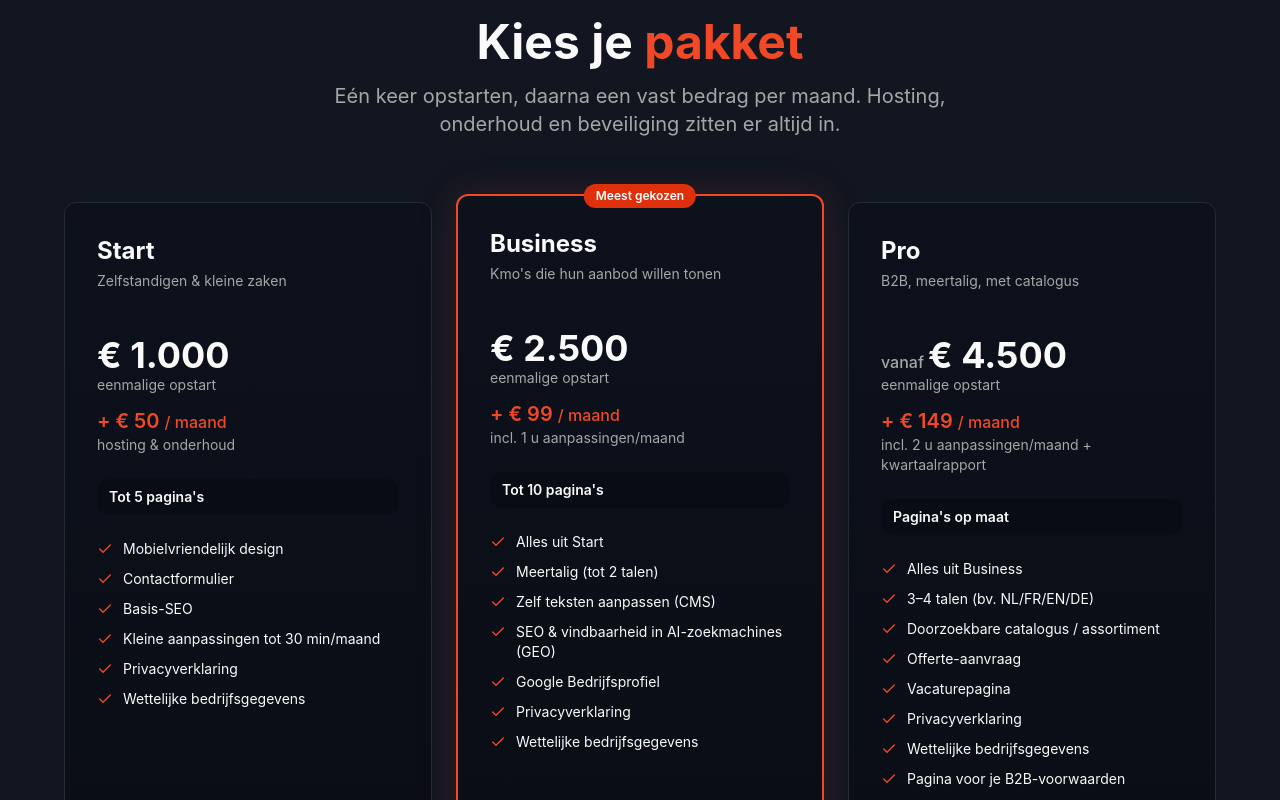
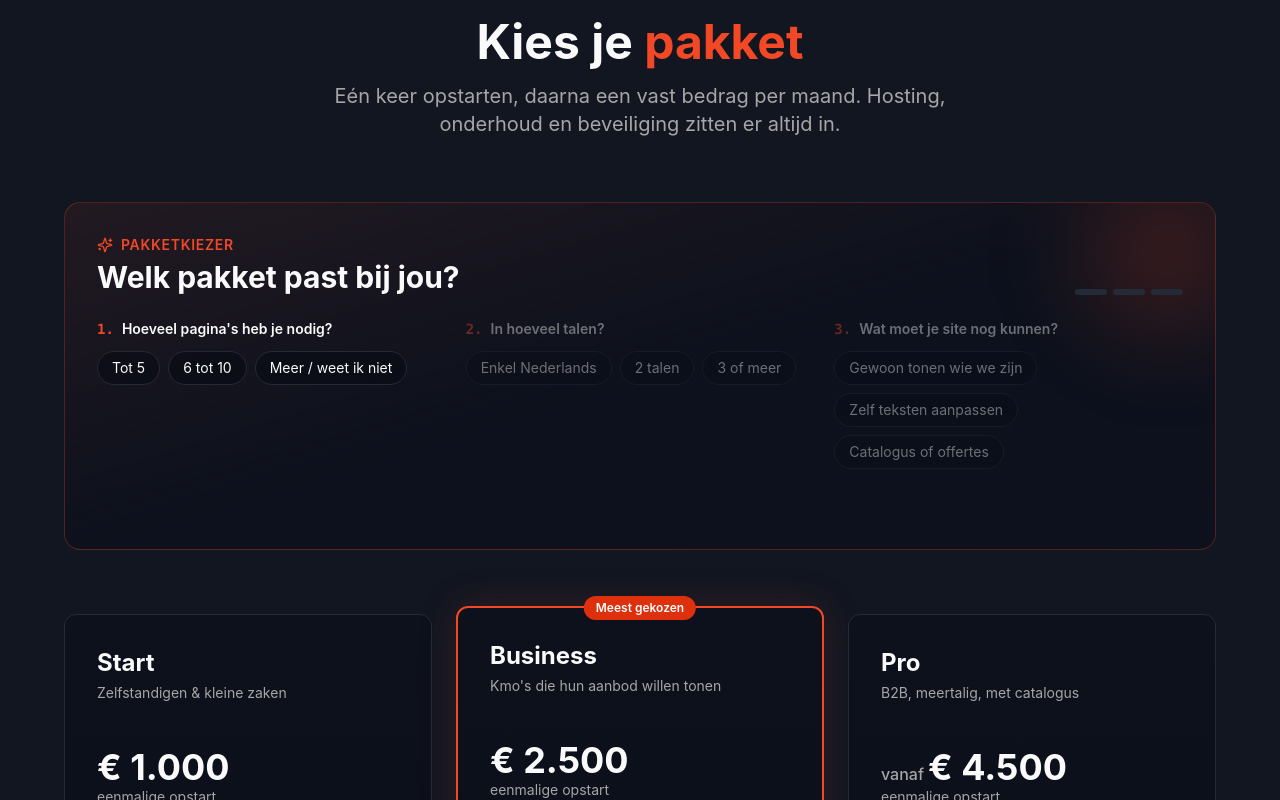
Before and after one commit to FlipForward/flipforward, a React (Vite) app: page / in a window 1280 px wide. Shown: the part 2380-3180 px from the top of the page. Built offline with nearby package versions, Linux system fonts and the light colour scheme.

Commit message:
feat(pakketten): pakketkiezer met drie vragen die het passende pakket markeert
Co-Authored-By: Claude Opus 5.5 <noreply@anthropic.com>

```diff
--- /dev/null
+++ b/src/components/PackageFinder.tsx
@@ -0,0 +1,150 @@
+import { useMemo, useState } from "react";
+import { ArrowRight, RotateCcw, Sparkles } from "lucide-react";
+import { packages, type PackageId } from "@/lib/site";
+
+/**
+ * "Welk pakket past bij mij?" – drie vragen, het advies is het hoogste pakket dat een antwoord vraagt.
+ * De logica volgt rechtstreeks de pakketinhoud in site.ts (pagina's, talen, CMS/catalogus).
+ */
+const RANK: PackageId[] = ["start", "business", "pro"];
+
+const questions: { id: string; q: string; options: { label: string; pkg: PackageId }[] }[] = [
+  {
+    id: "paginas",
+    q: "Hoeveel pagina's heb je nodig?",
+    options: [
+      { label: "Tot 5", pkg: "start" },
+      { label: "6 tot 10", pkg: "business" },
+      { label: "Meer / weet ik niet", pkg: "pro" },
+    ],
+  },
+  {
+    id: "talen",
+    q: "In hoeveel talen?",
+    options: [
+      { label: "Enkel Nederlands", pkg: "start" },
+      { label: "2 talen", pkg: "business" },
+      { label: "3 of meer", pkg: "pro" },
+    ],
+  },
+  {
+    id: "extra",
+    q: "Wat moet je site nog kunnen?",
+    options: [
+      { label: "Gewoon tonen wie we zijn", pkg: "start" },
+      { label: "Zelf teksten aanpassen", pkg: "business" },
+      { label: "Catalogus of offertes", pkg: "pro" },
+    ],
+  },
+];
+
+interface Props {
+  onResult: (id: PackageId | null) => void;
+}
+
+const PackageFinder = ({ onResult }: Props) => {
+  const [answers, setAnswers] = useState<Record<string, PackageId>>({});
+
+  const result = useMemo<PackageId | null>(() => {
+    if (Object.keys(answers).length < questions.length) return null;
+    return RANK[Math.max(...Object.values(answers).map((p) => RANK.indexOf(p)))];
+  }, [answers]);
+
+  const choose = (qid: string, pkg: PackageId) => {
+    const next = { ...answers, [qid]: pkg };
+    setAnswers(next);
+    if (Object.keys(next).length === questions.length) {
+      const r = RANK[Math.max(...Object.values(next).map((p) => RANK.indexOf(p)))];
+      onResult(r);
+      window.setTimeout(() => {
+        document.getElementById(`pakket-${r}`)?.scrollIntoView({ behavior: "smooth", block: "center" });
+      }, 350);
+    }
+  };
+
+  const reset = () => {
+    setAnswers({});
+    onResult(null);
+  };
+
+  const step = Object.keys(answers).length;
+  const pkg = result ? packages.find((p) => p.id === result) : null;
+
+  return (
+    <div className="relative max-w-6xl mx-auto mb-12 sm:mb-16 overflow-hidden rounded-2xl border border-accent/30 bg-gradient-to-br from-accent/[0.08] via-card to-card p-5 sm:p-8">
+      <div aria-hidden="true" className="absolute -right-20 -top-20 h-64 w-64 rounded-full bg-[radial-gradient(circle,hsl(10_89%_55%/0.25),transparent_70%)] blur-2xl" />
+
+      <div className="relative flex flex-col gap-2 sm:flex-row sm:items-end sm:justify-between">
+        <div>
+          <p className="flex items-center gap-2 text-sm font-semibold uppercase tracking-wider text-accent">
+            <Sparkles className="h-4 w-4" aria-hidden="true" /> Pakketkiezer
+          </p>
+          <h3 className="mt-1 text-2xl sm:text-3xl font-bold text-foreground">Welk pakket past bij jou?</h3>
+        </div>
+        <div className="flex items-center gap-3">
+          <div className="flex gap-1.5" aria-hidden="true">
+            {questions.map((q, i) => (
+              <span key={q.id} className={`h-1.5 w-8 rounded-full transition-colors duration-300 ${i < step ? "bg-accent" : "bg-border"}`} />
+            ))}
+          </div>
+          {step > 0 && (
+            <button
+              type="button"
+              onClick={reset}
+              className="inline-flex items-center gap-1.5 rounded-full px-2 py-1 text-sm text-muted-foreground hover:text-foreground focus-visible:outline-none focus-visible:ring-2 focus-visible:ring-ring"
+            >
+              <RotateCcw className="h-3.5 w-3.5" aria-hidden="true" /> Opnieuw
+            </button>
+          )}
+        </div>
+      </div>
+
+      <div className="relative mt-6 grid gap-5 md:grid-cols-3">
+        {questions.map((q, qi) => (
+          <fieldset
+            key={q.id}
+            className={`transition-opacity duration-300 ${qi > step ? "md:opacity-40" : "opacity-100"}`}
+          >
+            <legend className="mb-3 text-sm font-semibold text-foreground">
+              <span className="mr-2 font-mono text-accent">{qi + 1}.</span>
+              {q.q}
+            </legend>
+            <div className="flex flex-wrap gap-2">
+              {q.options.map((o) => {
+                const active = answers[q.id] === o.pkg;
+                return (
+                  <button
+                    key={o.label}
+                    type="button"
+                    aria-pressed={active}
+                    onClick={() => choose(q.id, o.pkg)}
+                    className={`rounded-full border px-3.5 py-1.5 text-sm transition-all duration-200 focus-visible:outline-none focus-visible:ring-2 focus-visible:ring-ring motion-safe:active:scale-95 ${
+                      active
+                        ? "border-transparent bg-primary text-primary-foreground shadow-glow"
+                        : "border-border bg-background/60 text-foreground hover:border-accent/60"
+                    }`}
+                  >
+                    {o.label}
+                  </button>
+                );
+              })}
+            </div>
+          </fieldset>
+        ))}
+      </div>
+
+      <p role="status" aria-live="polite" className="relative mt-6 min-h-[1.5rem] text-base">
+        {pkg && (
+          <span className="inline-flex flex-wrap items-center gap-x-2 motion-safe:animate-fade-in">
+            Ons advies: <strong className="text-accent text-lg">{pkg.name}</strong>
+            <span className="text-muted-foreground">({pkg.audience.toLowerCase()})</span>
+            <ArrowRight className="h-4 w-4 text-accent motion-safe:animate-pulse" aria-hidden="true" />
+            <span className="text-muted-foreground">hieronder gemarkeerd</span>
+          </span>
+        )}
+      </p>
+    </div>
+  );
+};
+
+export default PackageFinder;
--- a/src/components/Pricing.tsx
+++ b/src/components/Pricing.tsx
@@ -1,12 +1,15 @@
+import { useState } from "react";
 import { Card } from "@/components/ui/card";
 import { Button } from "@/components/ui/button";
 import { Check, ArrowRight, Camera, Languages, Clock } from "lucide-react";
-import { packages, includedInAll, addOns, PRICE_NOTE, formatEuro } from "@/lib/site";
+import { packages, includedInAll, addOns, PRICE_NOTE, formatEuro, type PackageId } from "@/lib/site";
+import PackageFinder from "./PackageFinder";
 import { selectPackage } from "@/lib/selectPackage";
 
 const addOnIcons: Record<string, typeof Clock> = { Fotografie: Camera, "Extra taal": Languages };
 
 const Pricing = () => {
+  const [recommended, setRecommended] = useState<PackageId | null>(null);
   return (
     <section id="pakketten" aria-labelledby="pakketten-title" className="py-16 sm:py-24 bg-muted/50 relative overflow-hidden scroll-mt-20">
       <div className="container mx-auto px-4 sm:px-6 relative z-10">
@@ -19,19 +22,24 @@ const Pricing = () => {
           </p>
         </div>
 
+        <PackageFinder onResult={setRecommended} />
+
         <div className="grid gap-6 lg:grid-cols-3 max-w-6xl mx-auto items-stretch">
           {packages.map((p) => {
-            const featured = Boolean(p.highlight);
+            const isMatch = recommended === p.id;
+            const featured = recommended ? isMatch : Boolean(p.highlight);
+            const dimmed = recommended !== null && !isMatch;
             return (
               <Card
                 key={p.id}
-                className={`relative flex flex-col p-6 sm:p-8 bg-gradient-card ${
+                id={`pakket-${p.id}`}
+                className={`relative flex flex-col p-6 sm:p-8 bg-gradient-card transition-all duration-500 motion-safe:hover:-translate-y-1 ${
                   featured ? "border-2 border-accent shadow-[0_0_40px_hsl(10_89%_55%/0.15)] lg:-translate-y-2" : "border-border"
-                }`}
+                } ${isMatch ? "shadow-[0_0_70px_hsl(10_89%_55%/0.35)] motion-safe:lg:-translate-y-3" : ""} ${dimmed ? "opacity-60" : ""}`}
               >
-                {featured && (
-                  <span className="absolute -top-3 left-1/2 -translate-x-1/2 rounded-full bg-primary px-3 py-1 text-xs font-semibold text-primary-foreground">
-                    {p.highlight}
+                {(isMatch || (!recommended && p.highlight)) && (
+                  <span className="absolute -top-3 left-1/2 -translate-x-1/2 whitespace-nowrap rounded-full bg-primary px-3 py-1 text-xs font-semibold text-primary-foreground">
+                    {isMatch ? "Past bij jou" : p.highlight}
                   </span>
                 )}
                 <h3 className="text-2xl font-bold text-foreground">{p.name}</h3>
```
